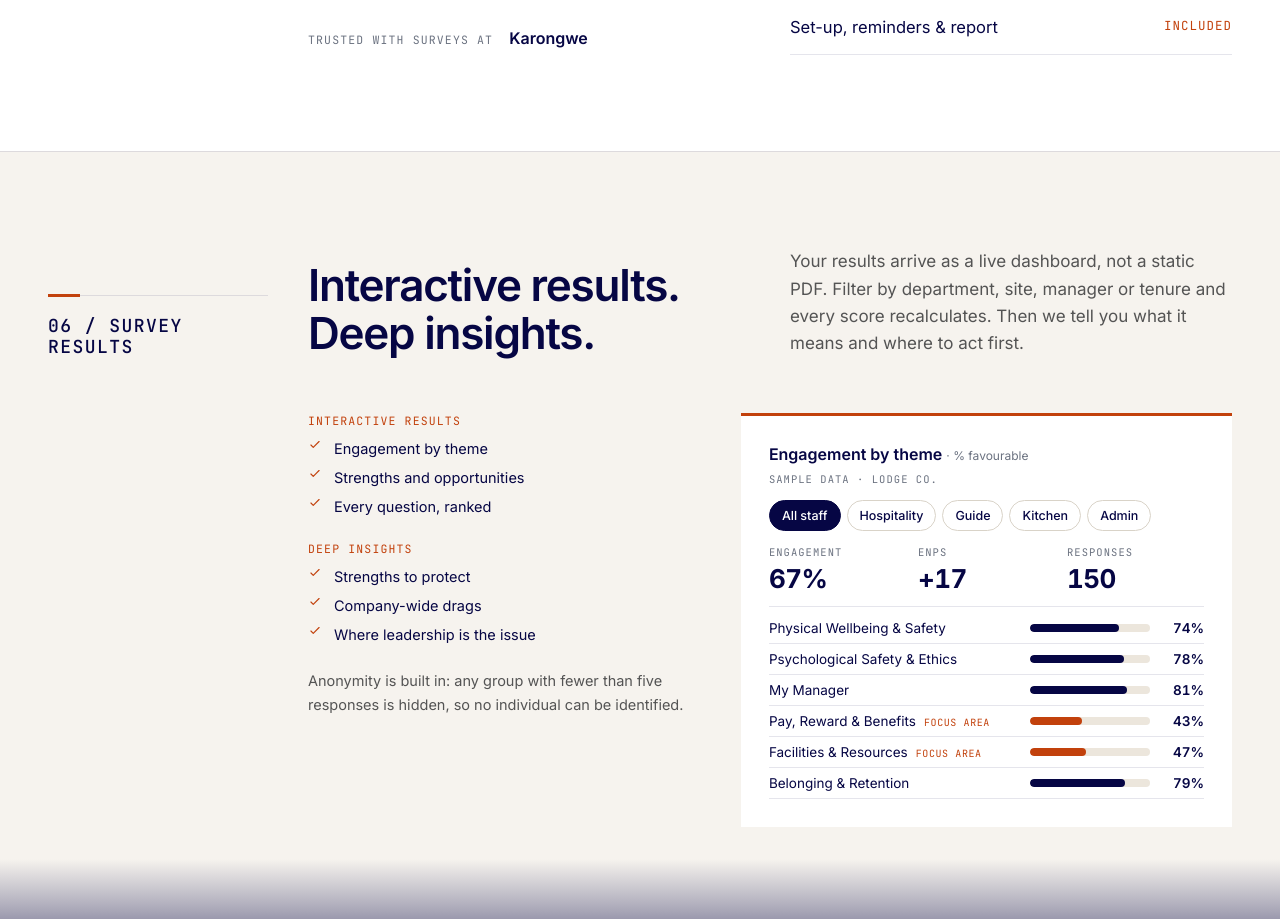
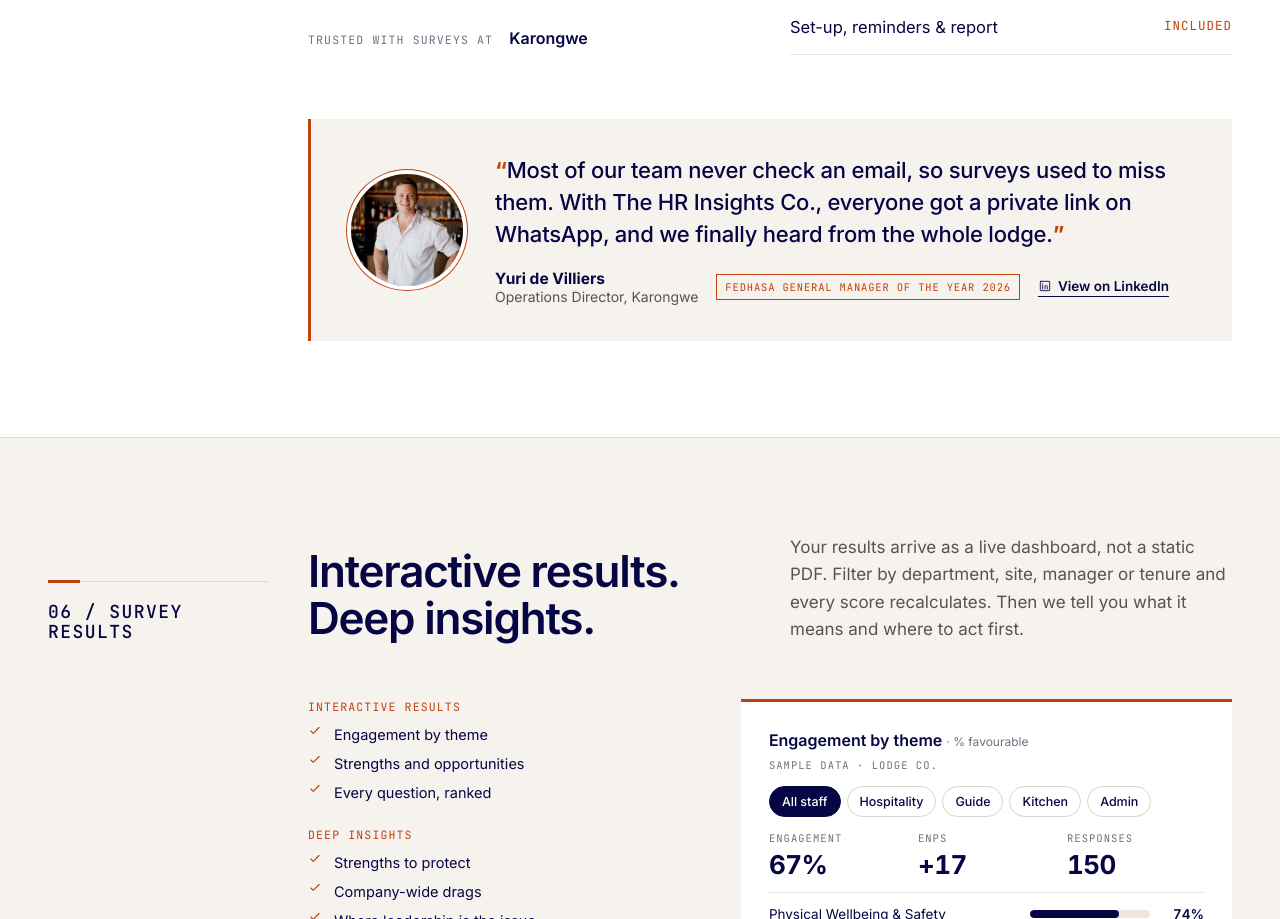
Before and after one commit to biancasmit683-netizen/HRinsightscov2, a React (Vite) app: page / in a window 1280 px wide. Shown: the part 3847-4766 px from the top of the page. Built offline with nearby package versions, Linux system fonts and the light colour scheme.

Commit message:
Add Karongwe testimonial from Yuri de Villiers to the pricing section
Co-Authored-By: Claude Opus 5.5 <noreply@anthropic.com>
Claude-Session: https://claude.ai/code/session_01Vf91w2bEHPv3FxK19iqoVh

```diff
--- a/src/page-engagement.jsx
+++ b/src/page-engagement.jsx
@@ -261,7 +261,37 @@ function Pricing() {
           ))}
         </ul>
       </div>
+      <Testimonial/>
     </section>
+  );
+}
+
+// Client testimonial — quote and details approved by Yuri de Villiers.
+function Testimonial() {
+  const isMobile = useIsMobile();
+  return (
+    <div style={{ display:'grid', gridTemplateColumns: isMobile ? '1fr' : '220px 1fr', gap: 40, marginTop: isMobile ? 40 : 64 }}>
+      {!isMobile && <div/>}
+      <figure style={{ margin: 0, background:'var(--paper)', borderLeft:'3px solid var(--orange)', padding: isMobile ? '26px 22px' : '36px 40px', display:'grid', gridTemplateColumns: isMobile ? '1fr' : '112px 1fr', gap: isMobile ? 20 : 32, alignItems:'center' }}>
+        <img src="/brand/testimonial-yuri.jpg" alt="Yuri de Villiers" width="112" height="112" style={{ width: isMobile ? 84 : 112, height: isMobile ? 84 : 112, borderRadius:'50%', objectFit:'cover', display:'block', boxShadow:'0 0 0 4px #fff, 0 0 0 5px var(--orange)' }}/>
+        <div>
+          <blockquote style={{ margin: 0, fontSize: isMobile ? 18 : 22, lineHeight: 1.45, fontWeight: 500, letterSpacing:'-0.01em', color:'var(--ink)' }}>
+            <span aria-hidden="true" style={{ color:'var(--orange)', fontWeight: 700 }}>“</span>Most of our team never check an email, so surveys used to miss them. With The HR Insights Co., everyone got a private link on WhatsApp, and we finally heard from the whole lodge.<span aria-hidden="true" style={{ color:'var(--orange)', fontWeight: 700 }}>”</span>
+          </blockquote>
+          <figcaption style={{ marginTop: 18, display:'flex', flexWrap:'wrap', alignItems:'center', gap:'10px 18px' }}>
+            <span>
+              <span style={{ display:'block', fontWeight: 700, fontSize: 15.5 }}>Yuri de Villiers</span>
+              <span style={{ display:'block', fontSize: 14, color:'var(--graphite)' }}>Operations Director, Karongwe</span>
+            </span>
+            <span style={{ fontFamily:'JetBrains Mono,monospace', fontSize: 10.5, letterSpacing:'.08em', color:'var(--orange)', border:'1px solid var(--orange)', padding:'5px 8px' }}>FEDHASA GENERAL MANAGER OF THE YEAR 2026</span>
+            <a href="https://www.linkedin.com/in/yuri-de-villiers-3a21b1177/" target="_blank" rel="noopener noreferrer"
+              style={{ display:'inline-flex', alignItems:'center', gap: 6, fontSize: 13.5, fontWeight: 600, color:'var(--ink)', textDecoration:'none', borderBottom:'1px solid var(--ink)', paddingBottom: 2 }}>
+              <Icon name="linkedin" size={14} color="var(--ink)"/> View on LinkedIn
+            </a>
+          </figcaption>
+        </div>
+      </figure>
+    </div>
   );
 }
 
```
Also changed, not shown: public/brand/testimonial-yuri.jpg (added).
